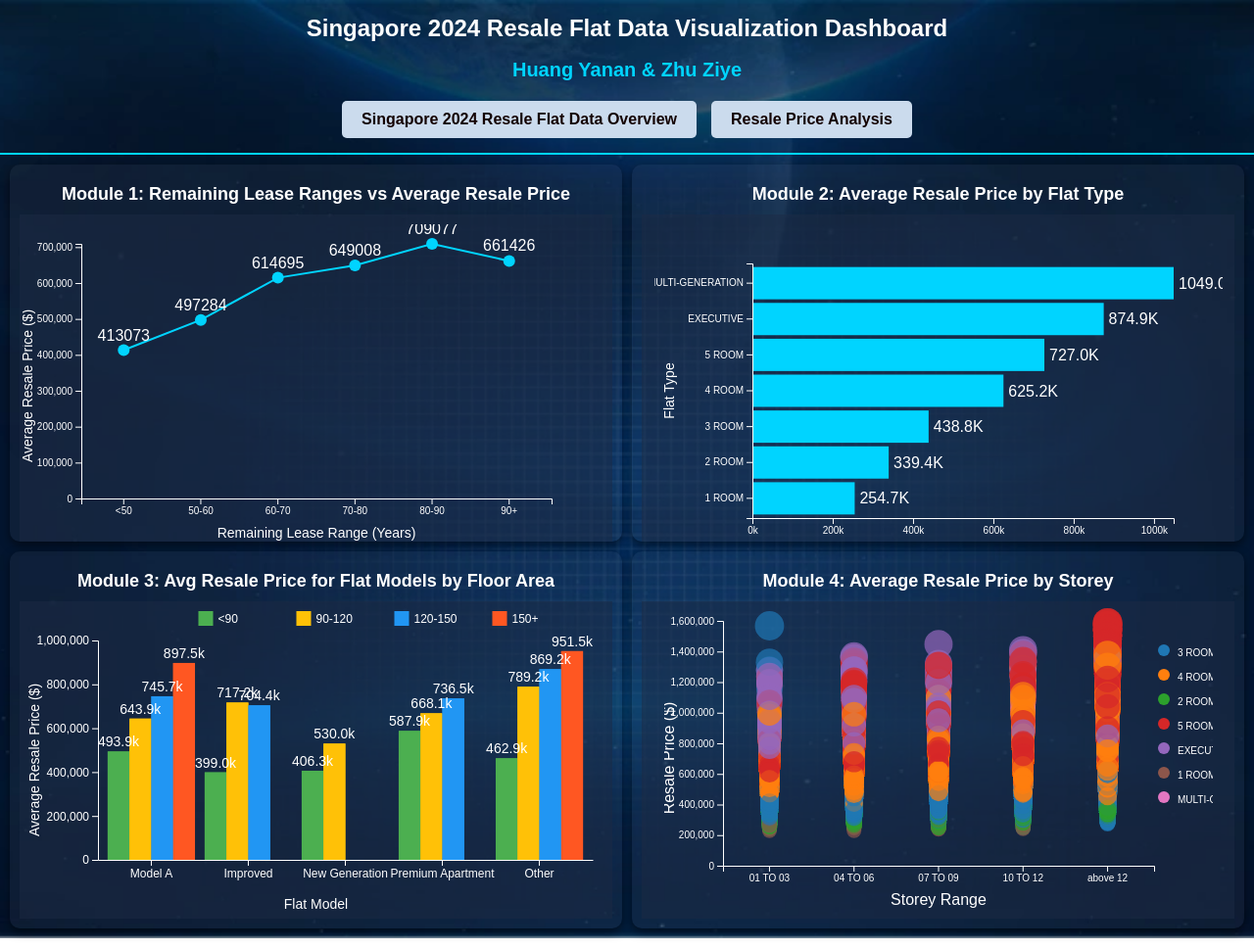
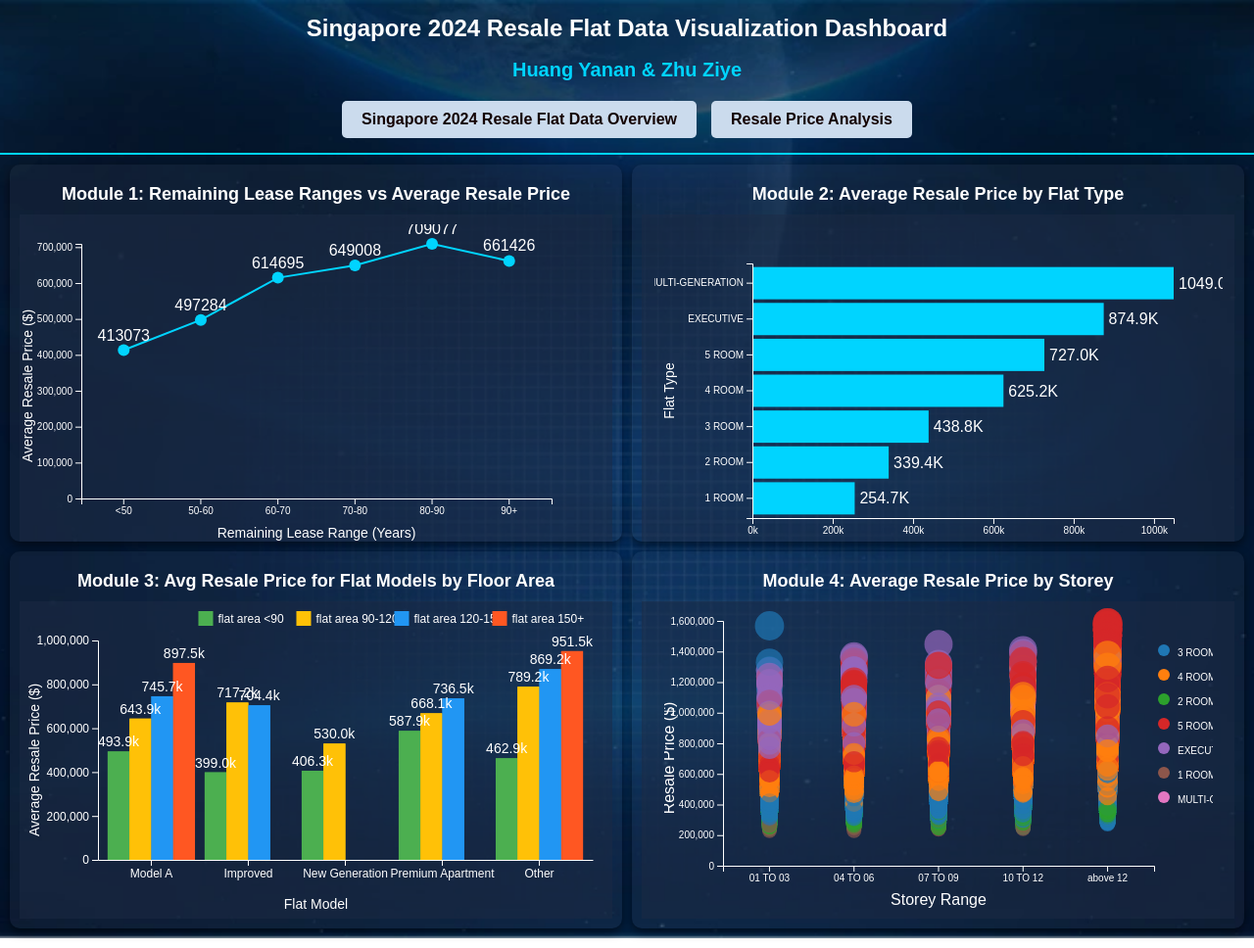
Before and after one commit to huangya1234/HCDIV-5, a plain HTML site: page index-2.html in a window 1280 px wide. Shown: the whole page at 98% size. Drawn offline with nearby package versions, Linux system fonts and the light colour scheme.

Commit message:
index-2.html

```diff
--- a/index-2.html
+++ b/index-2.html
@@ -328,10 +328,10 @@ histSvg.append("text")
 
                  /** Module 3: Flat Models vs Avg Resale Price with Floor Area Ranges **/
                     const floorAreaRanges = [
-                    { label: "<90", filter: d => d.floor_area_sqm < 90 },
-                    { label: "90-120", filter: d => d.floor_area_sqm >= 90 && d.floor_area_sqm < 120 },
-                    { label: "120-150", filter: d => d.floor_area_sqm >= 120 && d.floor_area_sqm < 150 },
-                    { label: "150+", filter: d => d.floor_area_sqm >= 150 }
+                    { label: "flat area <90", filter: d => d.floor_area_sqm < 90 },
+                    { label: "flat area 90-120", filter: d => d.floor_area_sqm >= 90 && d.floor_area_sqm < 120 },
+                    { label: "flat area 120-150", filter: d => d.floor_area_sqm >= 120 && d.floor_area_sqm < 150 },
+                    { label: "flat area 150+", filter: d => d.floor_area_sqm >= 150 }
                 ];
 
                 const selectedModels = ["Model A", "Improved", "New Generation", "Premium Apartment"];
```
